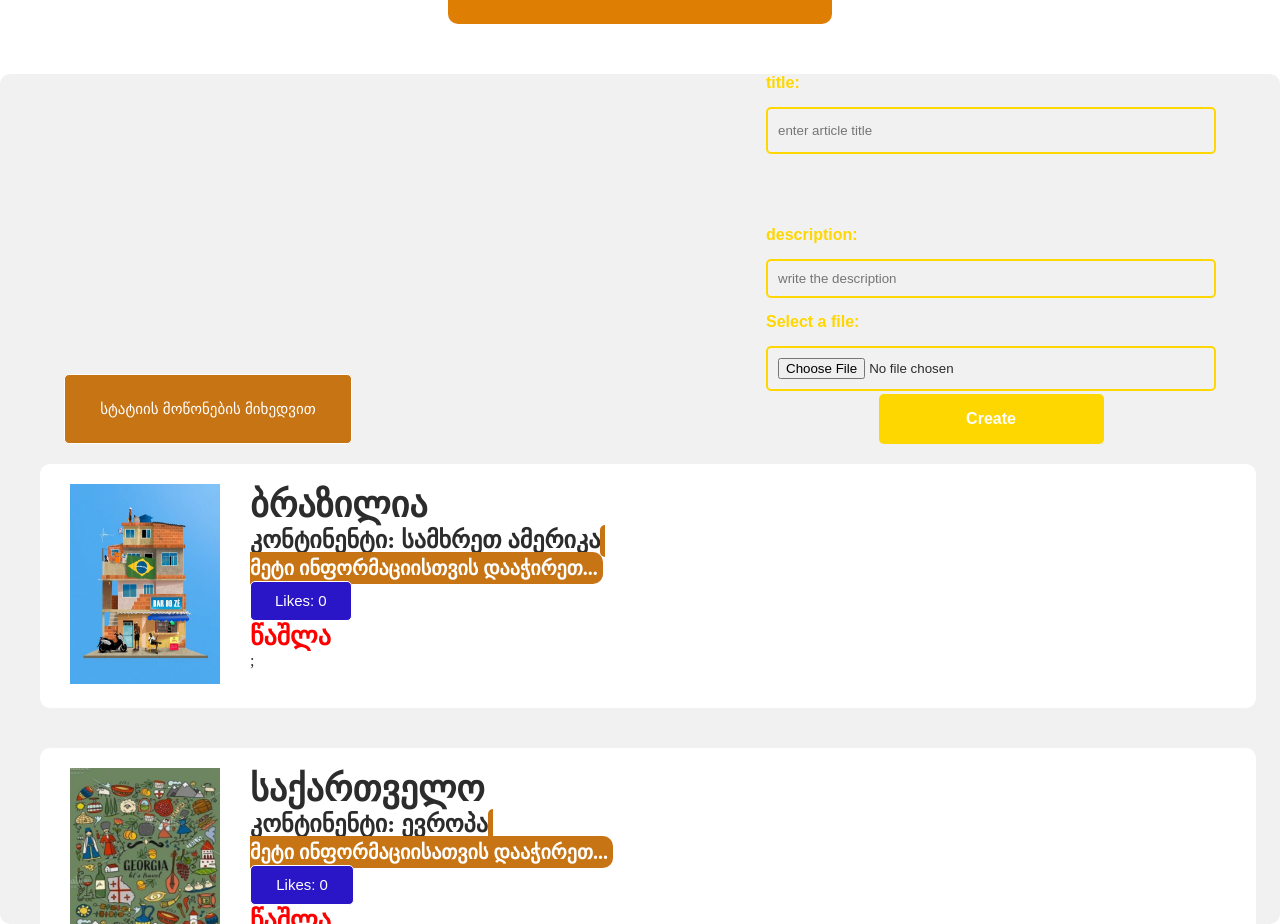
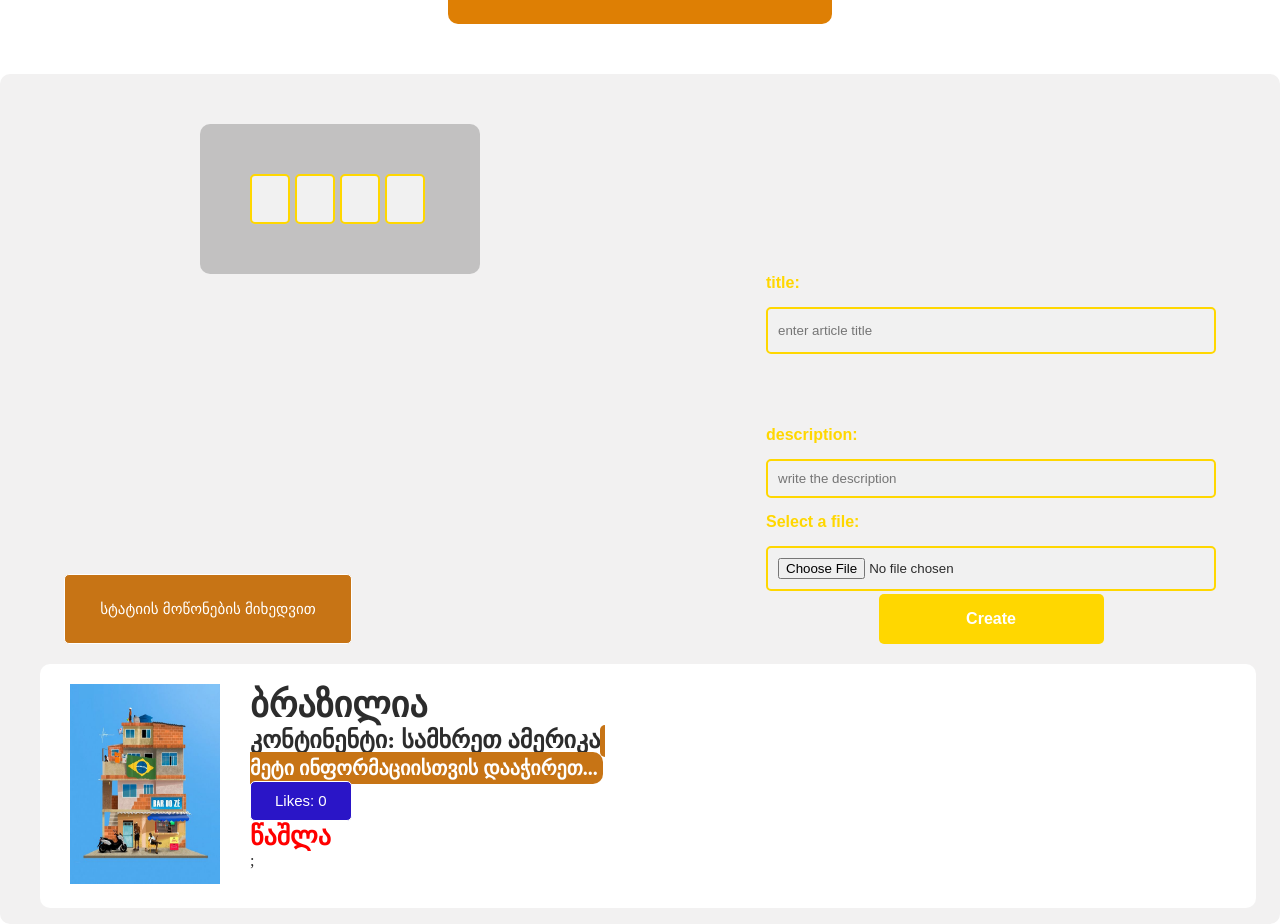
Before and after one commit to kolikoo/countries-appp, a React (Vite) app: page /ka/home in a window 1280 px wide. Shown: the part 1200-2124 px from the top of the page. Built offline with nearby package versions, Linux system fonts and the light colour scheme.

Commit message:
homework13
added OTP input

```diff
--- a/src/pages/home/components/homeArticle/components/articleContainer/articleContainer.tsx
+++ b/src/pages/home/components/homeArticle/components/articleContainer/articleContainer.tsx
@@ -9,6 +9,7 @@ import LikeButton from "../articleContent/components/likebutton";
 import ArticleCreateForm from "../articleContent/components/articleCreateForm/articleCreateForm";
 import { articleReducer } from "../articleContent/components/reducer/reducer";
 import articleInitialState from "../articleContent/components/reducer/state";
+import OtpInput from "../articleContent/components/OtpInput/otpInput";
 
 const ArticleContainer: React.FC = () => {
   const [state, dispatch] = useReducer(articleReducer, {
@@ -18,6 +19,11 @@ const ArticleContainer: React.FC = () => {
 
   const [title, setTitle] = useState("");
   const [description, setDescription] = useState("");
+  const [otp, setOtp] = useState("");
+
+  const handleOtpChange = (newOtp: string) => {
+    setOtp(newOtp);
+  };
 
   const handleLike = (id: string) => {
     dispatch({ type: "LIKE_ARTICLE", payload: id });
@@ -44,7 +50,7 @@ const ArticleContainer: React.FC = () => {
         en: "",
       },
       descriptionSpan: {
-        ka: "მეტი ინფორმაციისთვის დააჭირეთ...",
+        ka: "მეტი ინფორმაციასთვის დააჭირეთ...",
         en: "For more information, click here...",
       },
       img,
@@ -81,7 +87,9 @@ const ArticleContainer: React.FC = () => {
 
   return (
     <>
+      <OtpInput length={4} value={otp} onChange={handleOtpChange} />
       <div className={style.formAndButton}>
+        {/* OTP Input */}
         <button style={{ background: "#c77415" }} onClick={toggleSort}>
           {state.isSortedByLikes
             ? "ყველა სტატიის ჩვენება"
--- /dev/null
+++ b/src/pages/home/components/homeArticle/components/articleContent/components/OtpInput/otpInput.tsx
@@ -0,0 +1,100 @@
+import React, { useEffect, useRef } from "react";
+
+type OtpInputProps = {
+  length: number;
+  value: string;
+  onChange: (otp: string) => void;
+};
+
+const OtpInput: React.FC<OtpInputProps> = ({ length, value, onChange }) => {
+  const inputRefs = useRef<(HTMLInputElement | null)[]>([]);
+
+  const handleChange = (
+    index: number,
+    event: React.ChangeEvent<HTMLInputElement>,
+  ) => {
+    const inputValue = event.target.value;
+
+    if (/^\d*$/.test(inputValue)) {
+      const otpArray = value.split("");
+      otpArray[index] = inputValue || "";
+      onChange(otpArray.join(""));
+
+      if (inputValue && index < length - 1) {
+        inputRefs.current[index + 1]?.focus();
+      }
+    }
+  };
+
+  const handleKeyDown = (
+    index: number,
+    event: React.KeyboardEvent<HTMLInputElement>,
+  ) => {
+    if (event.key === "Backspace") {
+      const otpArray = value.split("");
+      otpArray[index] = "";
+      onChange(otpArray.join(""));
+
+      if (otpArray[index] === "" && index > 0) {
+        inputRefs.current[index - 1]?.focus();
+      }
+    } else if (event.key === "ArrowRight" && index < length - 1) {
+      inputRefs.current[index + 1]?.focus();
+    } else if (event.key === "ArrowLeft" && index > 0) {
+      inputRefs.current[index - 1]?.focus();
+    }
+  };
+
+  const handlePaste = (
+    index: number,
+    event: React.ClipboardEvent<HTMLInputElement>,
+  ) => {
+    const pastedData = event.clipboardData.getData("text");
+    if (/^\d+$/.test(pastedData) && pastedData.length <= length) {
+      const otpArray = Array(length).fill("");
+      for (let i = 0; i < pastedData.length; i++) {
+        otpArray[i] = pastedData[i];
+      }
+      onChange(otpArray.join(""));
+
+      // Focus the last input after pasting
+      inputRefs.current[Math.min(pastedData.length, length) - 1]?.focus();
+      event.preventDefault();
+    }
+    console.log(index)
+  };
+
+  useEffect(() => {
+    if (value.length === length) {
+      inputRefs.current[length - 1]?.blur();
+    }
+  }, [value, length]);
+
+  return (
+    <div
+      style={{
+        marginLeft: "200px",
+        marginTop: "50px",
+        padding: "50px",
+        backgroundColor: "rgba(0, 0, 0, 0.2)",
+        borderRadius: "10px",
+      }}
+    >
+      {Array.from({ length }).map((_, index) => (
+        <input
+          key={index}
+          ref={(el) => (inputRefs.current[index] = el)}
+          type="text"
+          value={value[index] || ""}
+          onChange={(event) => handleChange(index, event)}
+          onKeyDown={(event) => handleKeyDown(index, event)}
+          onPaste={(event) => handlePaste(index, event)}
+          maxLength={1}
+          style={{ width: "40px", marginRight: "5px", textAlign: "center" }}
+        />
+      ))}
+    </div>
+  );
+};
+
+export default OtpInput;
--- a/src/pages/home/components/homeArticle/homeArticle.module.css
+++ b/src/pages/home/components/homeArticle/homeArticle.module.css
@@ -49,7 +49,7 @@ button {
 }
 
 button:hover {
-  background-color: black;
+  background-color: rgb(0, 0, 0);
   color: white;
 }
 
--- a/src/pages/home/views/singleListview/singleList/singleList.tsx
+++ b/src/pages/home/views/singleListview/singleList/singleList.tsx
@@ -7,10 +7,9 @@ import articleContent from "@/pages/home/static/dummy-data";
 import style from "@/pages/home/components/homeArticle/components/articleContent/components/articleDescription.module.css";
 
 const SingleList = () => {
-  const { id } = useParams<{ id: string }>(); // Get the ID from the URL
-  const article = articleContent.find((article) => article.id === id); // Find the article by ID
+  const { id } = useParams<{ id: string }>();
+  const article = articleContent.find((article) => article.id === id);
 
-  // Handle case where article is not found
   if (!article) {
     return <div>Article not found</div>;
   }
@@ -24,7 +23,7 @@ const SingleList = () => {
             src={article.img}
             height="200px"
             width="150px"
-            alt={article.title} // Use title for better accessibility
+            alt={article.title}
           />
         </div>
 
```
Also changed, not shown: 1 other file (tests, documents, lock files or other folders).
